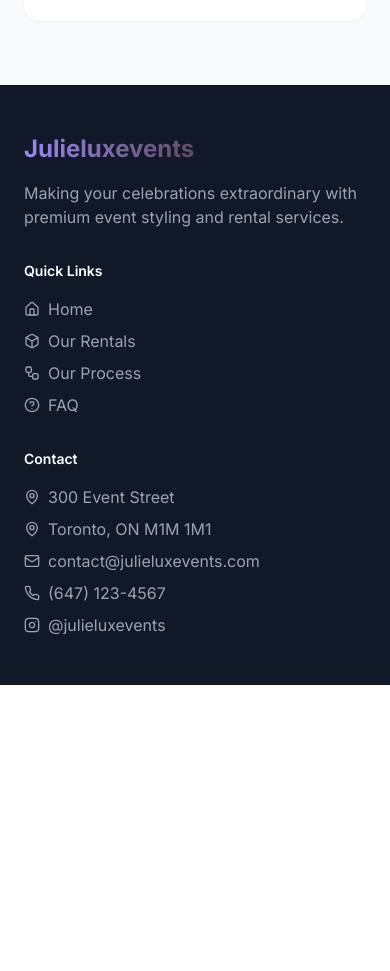
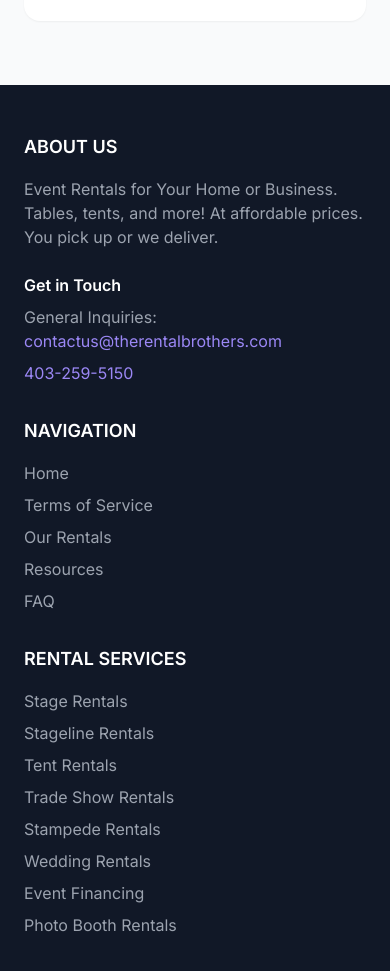
Before and after one commit to Michaelolly/Julieluxevents, a React (Vite) app: page / in a window 390 px wide. Shown: the part 4420-5391 px from the top of the page. Before the commit the page ends 5105 px from the top, so only its background shows below. Built offline with nearby package versions, Linux system fonts and the light colour scheme.

Commit message:
Update footer with contact information
Added a footer section that includes general inquiries contact details, phone number, and navigation links for various rental services.

```diff
--- a/src/pages/Index.tsx
+++ b/src/pages/Index.tsx
@@ -1,4 +1,3 @@
-
 import Navbar from "@/components/Navbar";
 import { Button } from "@/components/ui/button";
 import { ArrowRight, Search, Star, Calendar, ShoppingBag, Phone, Mail, MapPin, Instagram } from "lucide-react";
@@ -163,48 +162,71 @@ export default function Index() {
       <footer className="bg-gray-900 text-white px-6 py-12">
         <div className="max-w-7xl mx-auto grid grid-cols-1 md:grid-cols-4 gap-8">
           <div className="col-span-1 md:col-span-2">
-            <span className="text-2xl font-bold bg-clip-text text-transparent bg-gradient-to-r from-primary-400 to-primary-600">
-              Julieluxevents
-            </span>
-            <p className="mt-4 text-gray-400 max-w-md">
-              Making your celebrations extraordinary with premium event styling and rental services.
+            <h3 className="text-lg font-semibold mb-4">ABOUT US</h3>
+            <p className="text-gray-400 max-w-md">
+              Event Rentals for Your Home or Business. Tables, tents, and more! At affordable prices. You pick up or we deliver.
             </p>
+            <div className="mt-6">
+              <h4 className="font-semibold mb-2">Get in Touch</h4>
+              <p className="text-gray-400">General Inquiries:</p>
+              <a href="mailto:contactus@therentalbrothers.com" className="text-primary-400 hover:text-primary-300">
+                contactus@therentalbrothers.com
+              </a>
+              <p className="text-gray-400 mt-2">
+                <a href="tel:403-259-5150" className="text-primary-400 hover:text-primary-300">
+                  403-259-5150
+                </a>
+              </p>
+            </div>
           </div>
-          <div>
-            <h3 className="text-sm font-semibold mb-4">Quick Links</h3>
+
+          <div className="col-span-1">
+            <h3 className="text-lg font-semibold mb-4">NAVIGATION</h3>
             <ul className="space-y-2">
-              {navigation.map((item) => (
-                <li key={item.name}>
-                  <a href={item.href} className="text-gray-400 hover:text-white transition-colors flex items-center gap-2">
-                    <item.icon className="h-4 w-4" />
-                    {item.name}
-                  </a>
-                </li>
-              ))}
+              <li>
+                <a href="/" className="text-gray-400 hover:text-white transition-colors">Home</a>
+              </li>
+              <li>
+                <a href="/terms" className="text-gray-400 hover:text-white transition-colors">Terms of Service</a>
+              </li>
+              <li>
+                <a href="/rentals" className="text-gray-400 hover:text-white transition-colors">Our Rentals</a>
+              </li>
+              <li>
+                <a href="/resources" className="text-gray-400 hover:text-white transition-colors">Resources</a>
+              </li>
+              <li>
+                <a href="/faq" className="text-gray-400 hover:text-white transition-colors">FAQ</a>
+              </li>
             </ul>
           </div>
-          <div>
-            <h3 className="text-sm font-semibold mb-4">Contact</h3>
-            <ul className="space-y-2 text-gray-400">
-              <li className="flex items-center gap-2">
-                <MapPin className="h-4 w-4" />
-                300 Event Street
+
+          <div className="col-span-1">
+            <h3 className="text-lg font-semibold mb-4">RENTAL SERVICES</h3>
+            <ul className="space-y-2">
+              <li>
+                <a href="/rentals/stage" className="text-gray-400 hover:text-white transition-colors">Stage Rentals</a>
               </li>
-              <li className="flex items-center gap-2">
-                <MapPin className="h-4 w-4" />
-                Toronto, ON M1M 1M1
+              <li>
+                <a href="/rentals/stageline" className="text-gray-400 hover:text-white transition-colors">Stageline Rentals</a>
               </li>
-              <li className="flex items-center gap-2">
-                <Mail className="h-4 w-4" />
-                contact@julieluxevents.com
+              <li>
+                <a href="/rentals/tent" className="text-gray-400 hover:text-white transition-colors">Tent Rentals</a>
               </li>
-              <li className="flex items-center gap-2">
-                <Phone className="h-4 w-4" />
-                (647) 123-4567
+              <li>
+                <a href="/rentals/trade-show" className="text-gray-400 hover:text-white transition-colors">Trade Show Rentals</a>
               </li>
-              <li className="flex items-center gap-2">
-                <Instagram className="h-4 w-4" />
-                @julieluxevents
+              <li>
+                <a href="/rentals/stampede" className="text-gray-400 hover:text-white transition-colors">Stampede Rentals</a>
+              </li>
+              <li>
+                <a href="/rentals/wedding" className="text-gray-400 hover:text-white transition-colors">Wedding Rentals</a>
+              </li>
+              <li>
+                <a href="/financing" className="text-gray-400 hover:text-white transition-colors">Event Financing</a>
+              </li>
+              <li>
+                <a href="/rentals/photo-booth" className="text-gray-400 hover:text-white transition-colors">Photo Booth Rentals</a>
               </li>
             </ul>
           </div>
```
